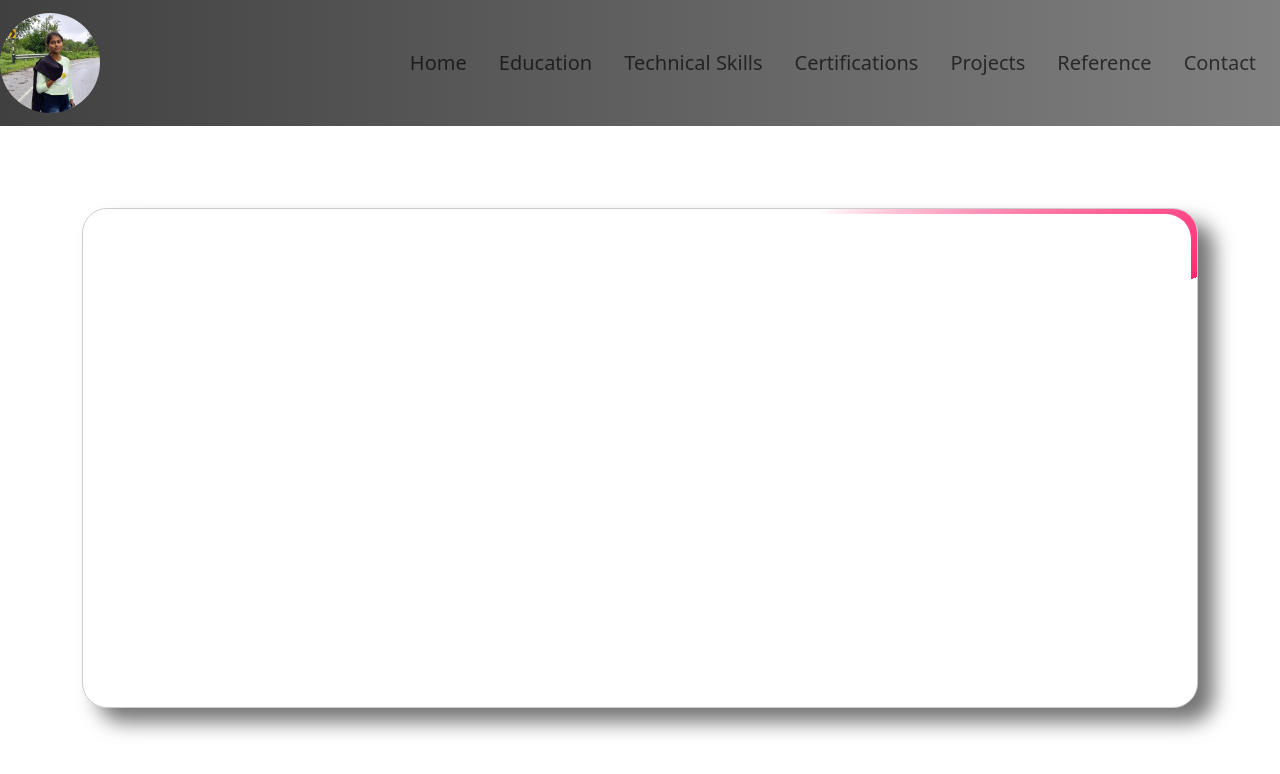
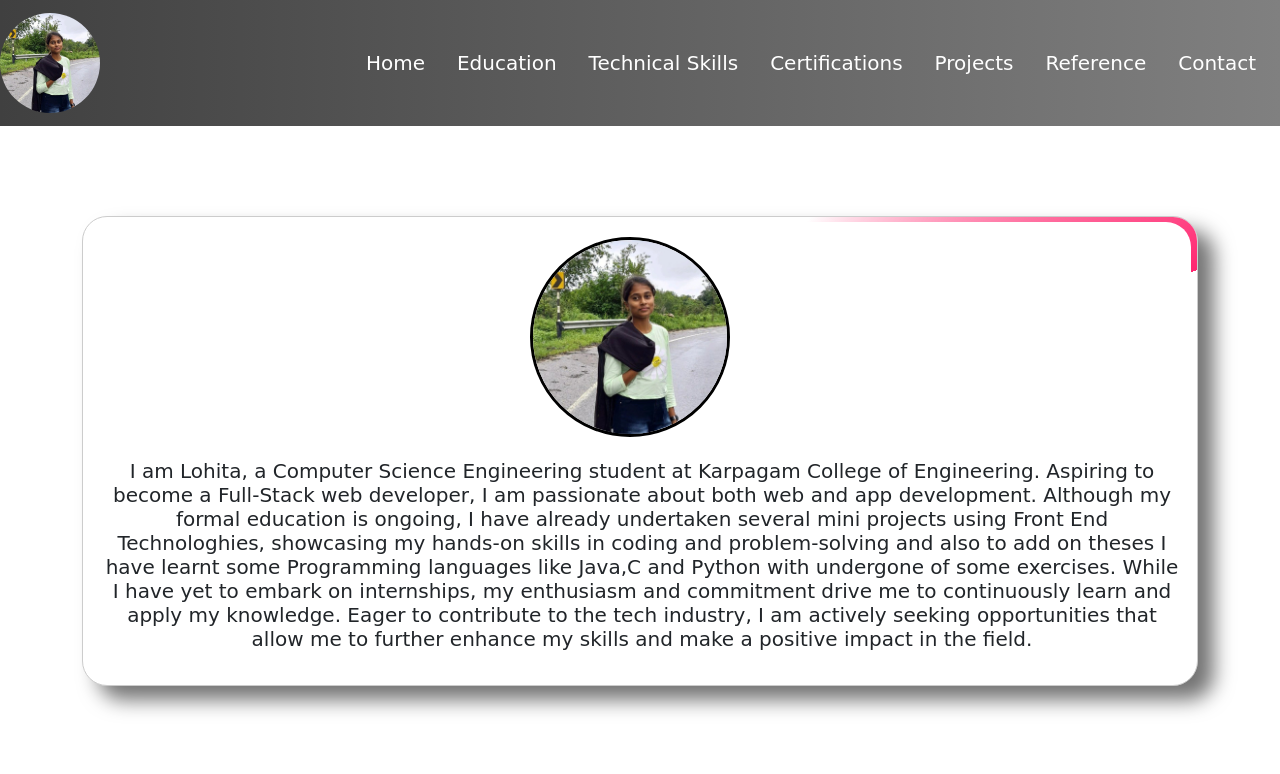
Before and after one commit to Lohi26/MyPortfolio, a plain HTML site: page index.html in a window 1280 px wide. Drawn offline with nearby package versions, Linux system fonts and the light colour scheme.

Commit message:
About me Updation

```diff
--- a/index.html
+++ b/index.html
@@ -20,25 +20,25 @@
             <div class="collapse navbar-collapse" id="navbarNav">
               <ul class="navbar-nav ms-auto " id="list">
                 <li class="nav-item active me-3" id="li">
-                  <a class="nav-link" href="#">Home</a>
+                  <a class="nav-link" href="#" style="color: white;">Home</a>
                 </li>
                 <li class="nav-item me-3" id="li">
-                  <a class="nav-link" href="#">Education</a>
+                  <a class="nav-link" href="#" style="color: white;">Education</a>
                 </li>
                 <li class="nav-item me-3" id="li">
-                  <a class="nav-link" href="#">Technical Skills</a>
+                  <a class="nav-link" href="#" style="color: white;">Technical Skills</a>
                 </li>
                 <li class="nav-item me-3" id="li">
-                    <a class="nav-link" href="#">Certifications</a>
+                    <a class="nav-link" href="#" style="color: white;">Certifications</a>
                 </li>
                 <li class="nav-item me-3" id="li">
-                    <a class="nav-link" href="#">Projects</a>
+                    <a class="nav-link" href="#" style="color: white;">Projects</a>
                 </li>
                 <li class="nav-item me-3" id="li">
-                    <a class="nav-link" href="#">Reference</a>
+                    <a class="nav-link" href="#" style="color: white;">Reference</a>
                 </li>
                 <li class="nav-item me-3" id="li">
-                    <a class="nav-link" href="#">Contact</a>
+                    <a class="nav-link" href="#" style="color: white;">Contact</a>
                 </li>
               </ul>
             </div>
@@ -46,7 +46,17 @@
     </header>
     <div class="container">
         <div class="box">
-            <p>Hello</p>
+              <img src="Photos/port.jpeg" class="img-fluid profile-img" alt="My Photo">
+              <p class="about-me">
+                I am Lohita, a Computer Science Engineering student at Karpagam College of Engineering.
+                Aspiring to become a Full-Stack web developer, I am passionate about both web and app development.
+                Although my formal education is ongoing, I have already undertaken several mini projects using Front End Technologhies,
+                showcasing my hands-on skills in coding and problem-solving and also to add on theses I have learnt some Programming
+                languages like Java,C and Python with undergone of some exercises.
+                While I have yet to embark on internships, my enthusiasm and commitment drive me to continuously learn and apply my knowledge.
+                Eager to contribute to the tech industry,
+                I am actively seeking opportunities that allow me to further enhance my skills and make a positive impact in the field.
+              </p>
         </div>
     </div>
     <script src="https://code.jquery.com/jquery-3.5.1.slim.min.js"></script>
--- a/style.css
+++ b/style.css
@@ -1,17 +1,10 @@
-a{
-    color: white;
+*{
+    font-family: cursive;
 }
 #start{
     width: 100px;
     height: 100px;
     border-radius: 50%;
-}
-.img-fluid{
-    width: 500px;
-    height: 500px;
-    border-radius: 50%;
-    margin-top: 70px;
-    border: 5px solid black;
 }
 #list{
     font-size: 20px;
@@ -20,39 +13,37 @@ a{
     background:linear-gradient(270deg,rgba(128,128,128),rgba(96,96,96),rgba(64,64,64));
 }
 #li:hover{
-   background-color: white;
+   background-color: black;
    border-radius: 25px;
    text-align: center;
-   color: black;
 }
 .container {
     display: flex;
     justify-content: center;
     align-items: center;
-    height: 83vh;
-    /* background-color: red;  */
+    margin-top: 90px;
 }
 
 .box {
-    width: 1200px;
-    height: 500px;
+    max-width: 100%;
+    height: auto;
     background-color: white;
     border: 1px solid #ccc;
     text-align: center;
-    line-height: 500px;
     box-shadow: 16px 14px 20px #0000008c;
     position: relative;
     overflow: hidden;
     border-radius: 25px;
+    padding: 20px;
 }
 
 .box::before {
     content: "";
     position: absolute;
-    top: -50%; /* Adjusted to cover entire box */
-    left: -50%; /* Adjusted to cover entire box */
-    width: 200%; /* Adjusted to cover entire box */
-    height: 200%; /* Adjusted to cover entire box */
+    top: -50%;
+    left: -50%;
+    width: 200%;
+    height: 200%;
     background: repeating-conic-gradient(
         from var(--a, 0deg), #ff2770 0%, #ff2770 0%, transparent 0%, transparent 60%, #ff2770 70%
     );
@@ -80,4 +71,24 @@ a{
     display: flex;
     justify-content: center;
     align-items: center;
+    z-index: 10;
 }
+.about-me{
+    font-size: 20px;
+    position: relative;
+    inset: 2px;
+    z-index: 20;
+    display: flex;
+    flex-direction: column;
+    line-height: normal;
+    margin-top: 20px;
+}
+.profile-img{
+    position: relative;
+    width: 200px;
+    height: auto;
+    border-radius: 50%;
+    margin-right: 20px;
+    z-index: 20;
+    border: 3px solid black;
+}
```
